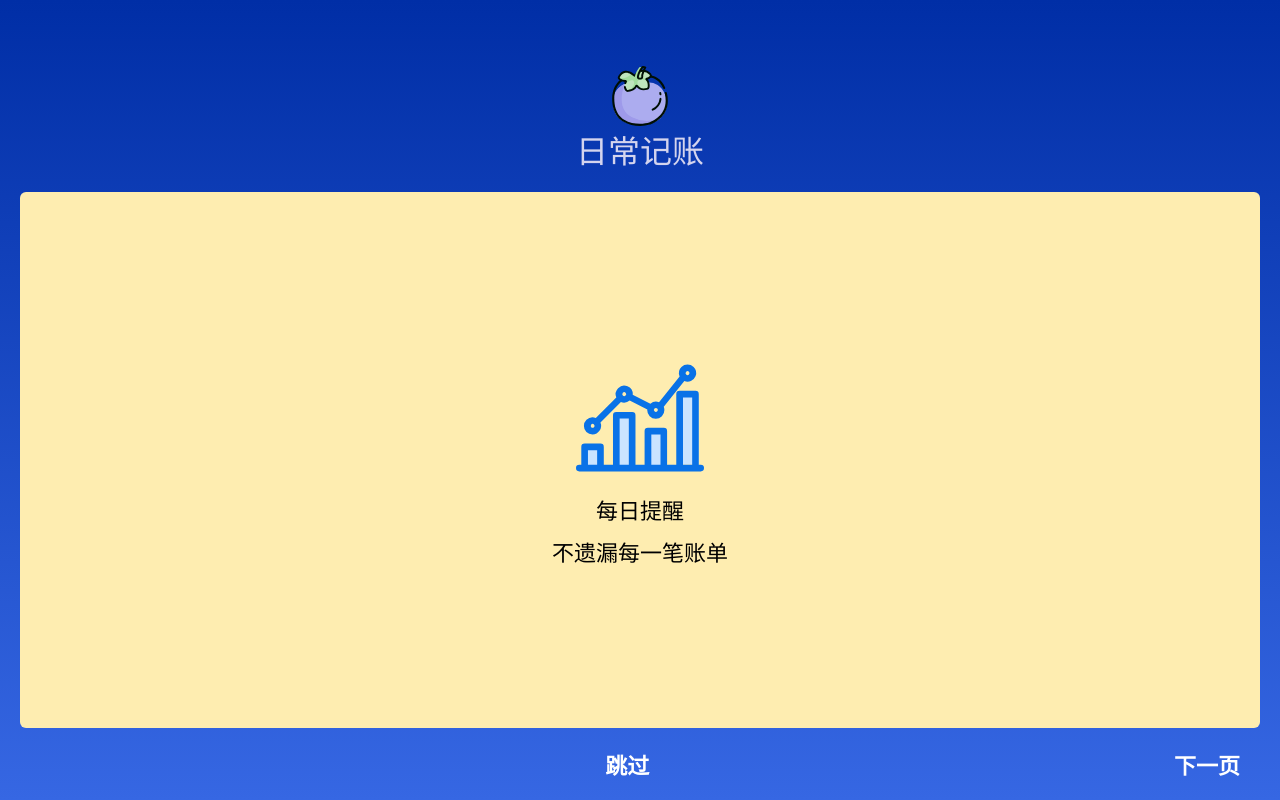
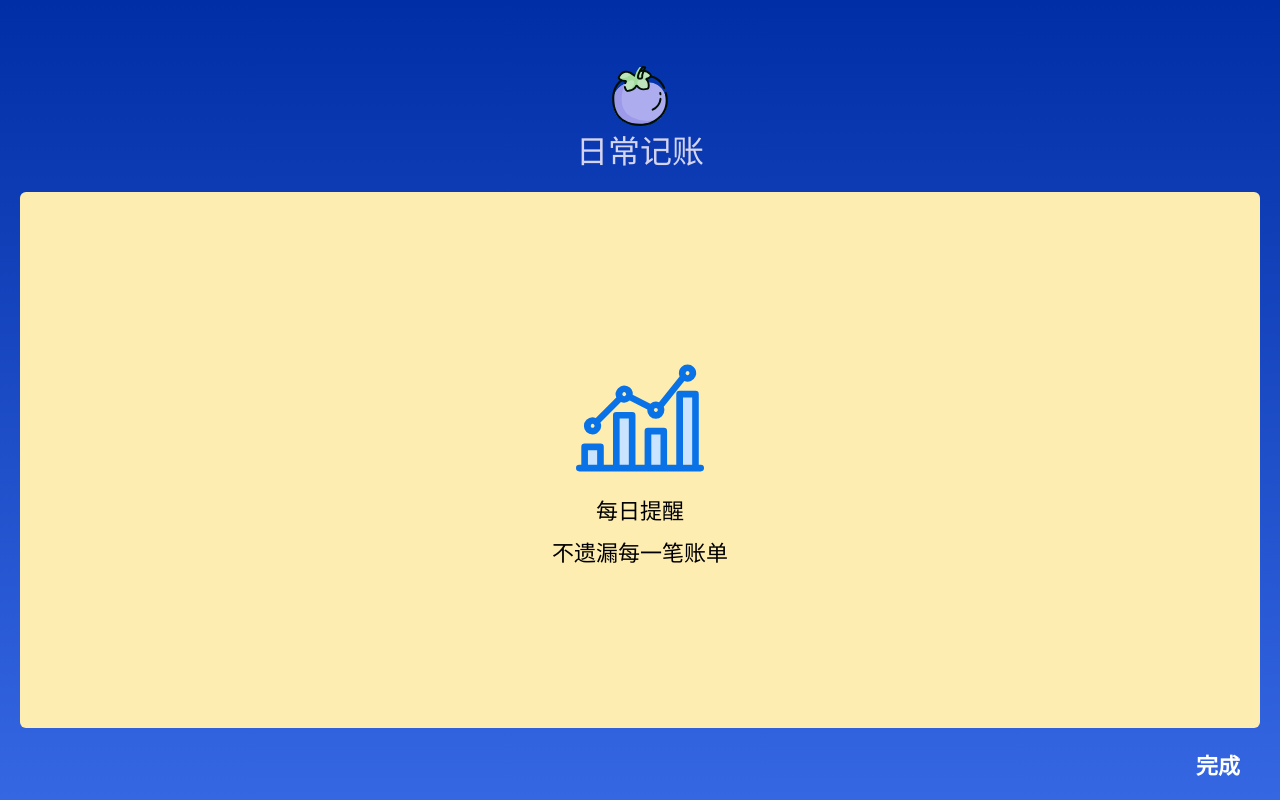
Before and after one commit to jgorijinal/github-page-demo-1, a Vue app: page /#/welcome/4 in a window 1280 px wide. Built offline with nearby package versions, Linux system fonts and the light colour scheme.

Commit message:
实现welcome页面的跳转

```diff
--- a/src/views/welcome.vue
+++ b/src/views/welcome.vue
@@ -5,16 +5,31 @@
       <h1>日常记账</h1>
     </header>
     <main><router-view /></main>
-    <footer>
+    <footer v-if="$route.path !== '/welcome/4'">
       <div class="fake">fake</div>
-      <div class="pass">跳过</div>
-      <div class="next">下一页</div>
+      <div class="pass" @click="$router.push('/start')">跳过</div>
+      <div class="next" @click="nextPageClick">下一页</div>
+    </footer>
+    <footer v-else>
+      <div class="fake">fake</div>
+      <div class="fake">跳过</div>
+      <div class="pass" @click="$router.push('/start')">完成</div>
     </footer>
   </div>
 </template>
 
 <script lang="ts" setup>
 import logo from '../assets/icons/mangosteen.svg'
+import { useRoute, useRouter } from 'vue-router'
+
+const route = useRoute()
+const router = useRouter()
+const nextPageClick = () => {
+  const path = route.path
+  const num =  Number(path.split('/').pop())
+  const newPath = path.slice(0, path.length - 1) + (num + 1).toString()
+  router.push(newPath)
+}
 </script>
 <style scoped lang="scss">
 .welcome{
```
